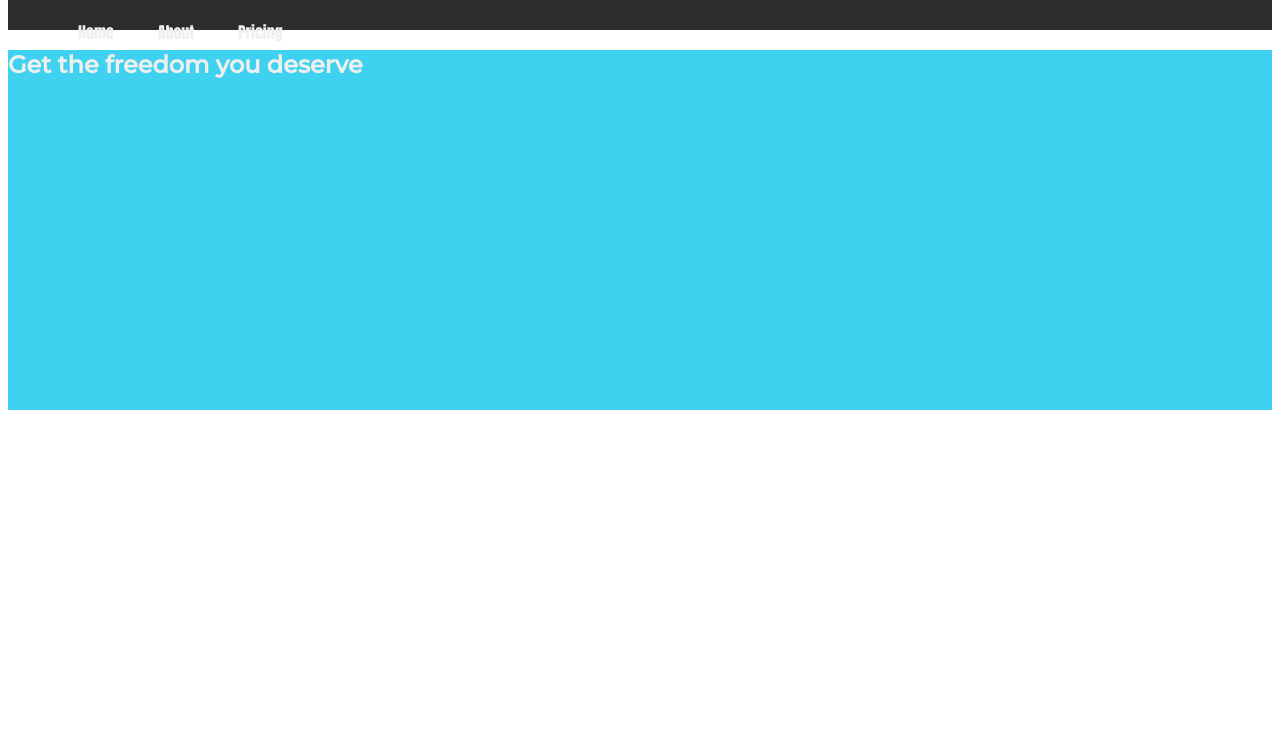
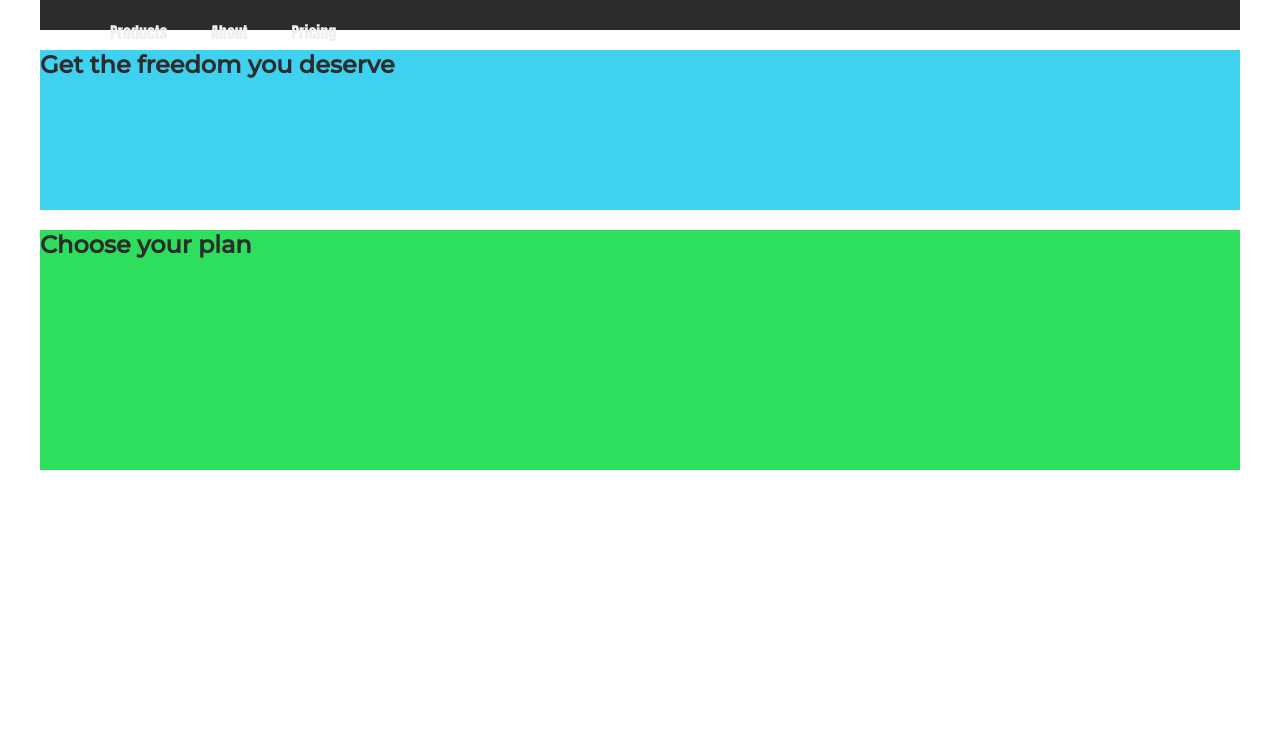
Before and after one commit to timegated/css-test-area, a plain HTML site: page css-the-complete-guide/1-course-project/index.html in a window 1280 px wide. Shown: the part 58-808 px from the top of the page. Drawn offline with Linux system fonts and the light colour scheme.

Commit message:
added second content section

```diff
--- a/css-the-complete-guide/1-course-project/assets/css/style.css
+++ b/css-the-complete-guide/1-course-project/assets/css/style.css
@@ -10,6 +10,13 @@ html {
 
 body {
     height: 100%;
+}
+
+main {
+    height: 100%;
+    max-width: 1200px;
+    margin: 0 auto;
+    font-family: 'Anton', sans-serif;
 }
 
 .main-header {
@@ -34,9 +41,16 @@ body {
     color: #efefef;
 }
 
-section {
-    height: 45%;
+.product-overview {
+    height: 20%;
     background: #2ceD;
-    color: #efefef;
+    color: #2c2c2c;
     font-family: 'Montserrat', sans-serif;
 }
+
+.plans {
+    height: 30%;
+    background: #2ddf5c;
+    color: #2c2c2c;
+    font-family: 'Montserrat', sans-serif;
+}
--- a/css-the-complete-guide/1-course-project/index.html
+++ b/css-the-complete-guide/1-course-project/index.html
@@ -8,20 +8,25 @@
 </head>
 <body>
     <!--Using BEM specification for class names-->
+    <main>
         <header class="main-header">
             <div class="main-header__title">
                 <a href="index.html" class="main-header__logo">uHost</a>
             </div>
             <nav class="main-nav">
                 <ul class="main-nav__items">
-                <li class="main-nav__item"><a href="#">Home</a></li>
+                    <li class="main-nav__item"><a href="#">Products</a></li>
                     <li class="main-nav__item"><a href="#">About</a></li>
                     <li class="main-nav__item"><a href="#">Pricing</a></li>
                 </ul>
             </nav>
         </header>
-    <section>
+        <section class="product-overview">
             <h1>Get the freedom you deserve</h1>
         </section>
+        <section class="plans">
+            <h1>Choose your plan</h1>
+        </section>
+    </main>
 </body>
 </html>
```
Lines whose indentation alone changed are shown as unchanged.
